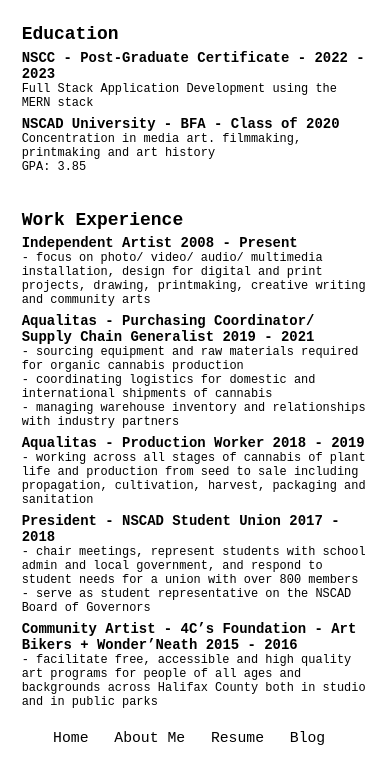
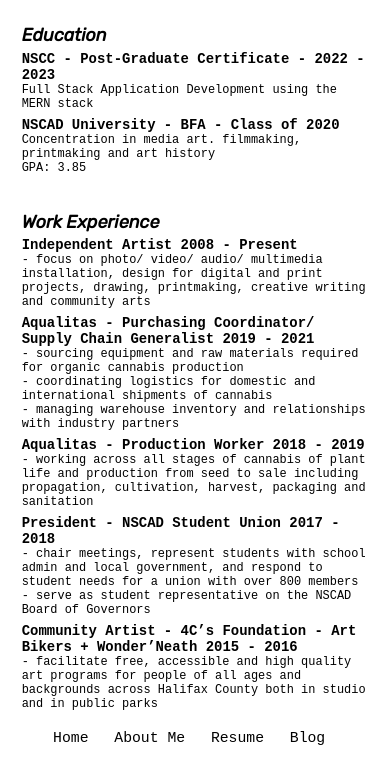
Before and after one commit to evanStudent/personal-website, a plain HTML site: page resume.html in a window 390 px wide. Shown: the part 78-844 px from the top of the page. Drawn offline with Linux system fonts and the light colour scheme; a web font is replaced by a local one.

Commit message:
font changes resume

```diff
--- a/css/resumestyle2.css
+++ b/css/resumestyle2.css
@@ -222,6 +222,18 @@
         font-family: 'Rubik', sans-serif;
     }
 
+    h2
+    {
+        font-family: 'Rubik', sans-serif;
+        font-style: italic;
+    }
+
+    /* h3
+    {
+        font-family: 'Rubik', sans-serif;
+        font-weight: 400;
+    } */
+
     .main
     {
         flex: 1;
--- a/resume.html
+++ b/resume.html
@@ -25,6 +25,13 @@
 <link rel="preconnect" href="https://fonts.gstatic.com" crossorigin>
 <link href="https://fonts.googleapis.com/css2?family=Rubik:wght@600&display=swap" rel="stylesheet">
 
+<link rel="preconnect" href="https://fonts.googleapis.com">
+<link rel="preconnect" href="https://fonts.gstatic.com" crossorigin>
+<link href="https://fonts.googleapis.com/css2?family=Rubik:ital@1&display=swap" rel="stylesheet">
+
+<link rel="preconnect" href="https://fonts.googleapis.com">
+<link rel="preconnect" href="https://fonts.gstatic.com" crossorigin>
+<link href="https://fonts.googleapis.com/css2?family=Rubik:wght@300&display=swap" rel="stylesheet">
 
 <link rel="apple-touch-icon" sizes="180x180" href="/apple-touch-icon.png">
 <link rel="icon" type="image/png" sizes="32x32" href="./logos/floppydisk.png">
```
